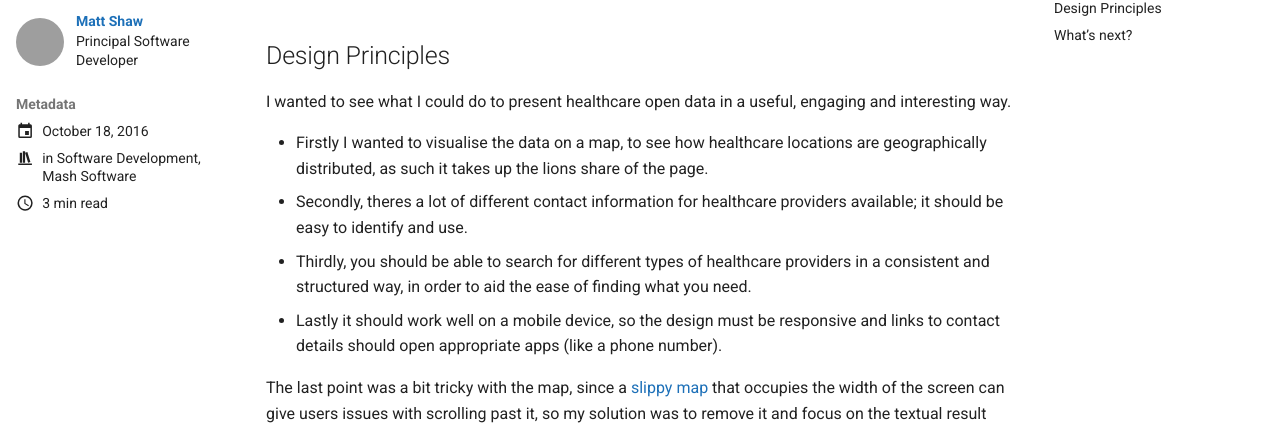
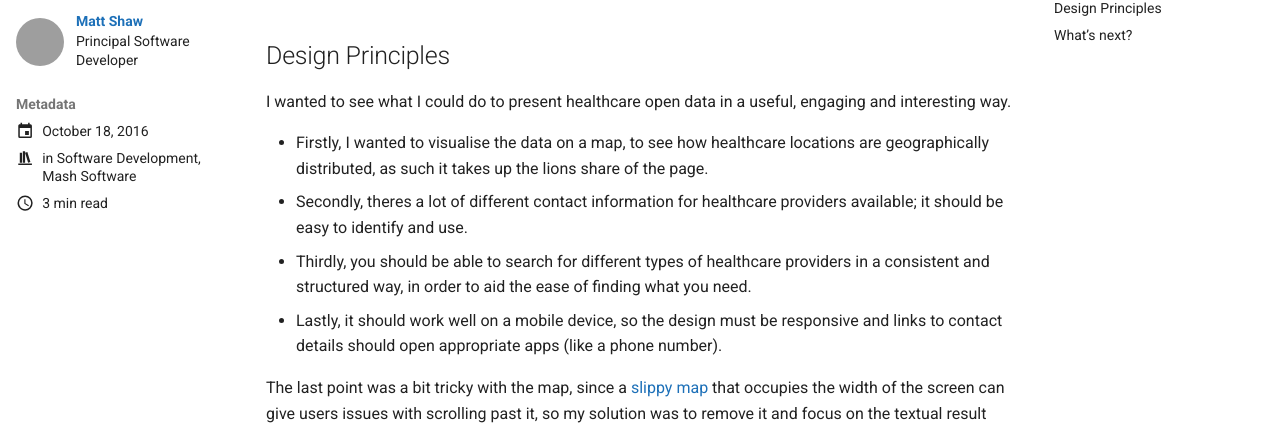
Before and after one commit to matthew-shaw/matthew-shaw.github.io, an MkDocs documentation site: the page built from docs/blog/posts/mash-health.md, in a window 1280 px wide and 900 px high, scrolled down 1420 px. Shown: the part 127-552 px from the top of the window. Built offline with MkDocs 1.6.1 and Material for MkDocs 9.7.7, drawn with Linux system fonts in a browser that asks for light colours; plug-ins that fetch from the network failed and are left out; comment, search, counter and statistics services are not loaded; grey boxes are pictures that could not be loaded.

Commit message:
punctuation

```diff
--- a/docs/blog/posts/mash-health.md
+++ b/docs/blog/posts/mash-health.md
@@ -35,10 +35,10 @@ That’s why it’s great that there is now programatic access to some datasets
 
 I wanted to see what I could do to present healthcare open data in a useful, engaging and interesting way.
 
-- Firstly I wanted to visualise the data on a map, to see how healthcare locations are geographically distributed, as such it takes up the lions share of the page.
+- Firstly, I wanted to visualise the data on a map, to see how healthcare locations are geographically distributed, as such it takes up the lions share of the page.
 - Secondly, theres a lot of different contact information for healthcare providers available; it should be easy to identify and use.
 - Thirdly, you should be able to search for different types of healthcare providers in a consistent and structured way, in order to aid the ease of finding what you need.
-- Lastly it should work well on a mobile device, so the design must be responsive and links to contact details should open appropriate apps (like a phone number).
+- Lastly, it should work well on a mobile device, so the design must be responsive and links to contact details should open appropriate apps (like a phone number).
 
 The last point was a bit tricky with the map, since a [slippy map](https://wiki.openstreetmap.org/wiki/Slippy_map) that occupies the width of the screen can give users issues with scrolling past it, so my solution was to remove it and focus on the textual result data. If you’re using a tablet in landscape orientation, or a regular desktop resolution, then the added screen estate makes the experience a better one, without inhibiting the mobile device experience.
 
```
